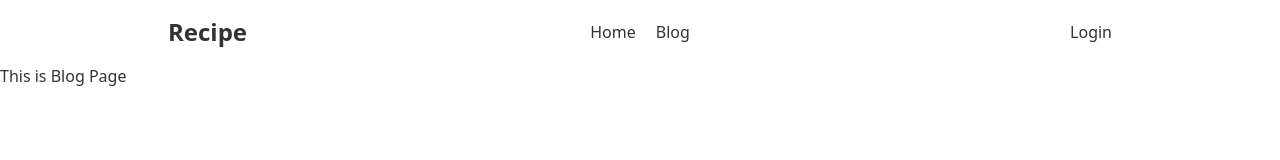
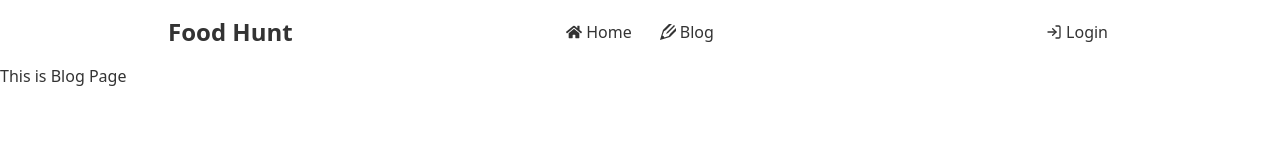
Before and after one commit to Abdur27485/Food-Hunt, a React (Vite) app: page /blog in a window 1280 px wide. Shown: the top 160 px of the page. Built offline with nearby package versions, Linux system fonts and the light colour scheme; no server answers.

Commit message:
edited navbar design

```diff
--- a/package.json
+++ b/package.json
@@ -16,6 +16,7 @@
     "match-sorter": "^6.3.1",
     "react": "^18.2.0",
     "react-dom": "^18.2.0",
+    "react-icons": "^4.8.0",
     "react-router-dom": "^6.11.0",
     "sort-by": "^1.2.0"
   },
--- a/src/components/Navbar/Navbar.jsx
+++ b/src/components/Navbar/Navbar.jsx
@@ -1,6 +1,10 @@
 import React, { useContext } from 'react';
 import { Link } from 'react-router-dom';
 import { AuthContext } from '../../providers/AuthProvider';
+import { FaHome } from "react-icons/fa";
+import { ImPencil2 } from "react-icons/im";
+import { FiLogIn } from "react-icons/fi";
+
 
 const Navbar = () => {
     const { user, logOutUser } = useContext(AuthContext);
@@ -12,11 +16,11 @@ const Navbar = () => {
         <div>
             <div className="navbar bg-base-100 md:w-9/12 mx-auto">
                 <div className="navbar-start">
-                    <h2 className='font-bold text-2xl'>Recipe</h2>
+                    <h2 className='font-bold text-2xl'>Food Hunt</h2>
                 </div>
                 <div className="navbar-center hidden lg:flex gap-x-5">
-                    <Link to='/'>Home</Link>
-                    <Link to='/blog'>Blog</Link>
+                    <Link to='/' className='flex items-center gap-x-1 hover:bg-slate-300 rounded p-1'><FaHome /> Home</Link>
+                    <Link to='/blog' className='flex items-center gap-x-1 hover:bg-slate-300 rounded p-1'><ImPencil2 /> Blog</Link>
                 </div>
                 <div className="navbar-end">
                     {
@@ -29,7 +33,7 @@ const Navbar = () => {
                             <button className="btn ms-3" onClick={handleLogOut}>Log Out</button>
                         </>
                             :
-                            <Link to='/login'>Login</Link>
+                            <Link to='/login'  className='flex items-center gap-x-1 hover:bg-slate-300 rounded p-1'><FiLogIn />Login</Link>
                     }
                 </div>
             </div>
--- a/src/main.jsx
+++ b/src/main.jsx
@@ -29,7 +29,7 @@ const router = createBrowserRouter([
   {
     path: '/chefs/:id',
     element: <Chef></Chef>,
-    loader: ({params}) => fetch(`http://localhost:27485/chefs/${params.id}`)
+    loader: ({ params }) => fetch(`http://localhost:27485/chefs/${params.id}`)
   },
   {
     path: '/blog',
--- a/src/providers/AuthProvider.jsx
+++ b/src/providers/AuthProvider.jsx
@@ -52,7 +52,7 @@ const AuthProvider = ({ children }) => {
         })
 
         return () => {
-            unsubscribe();
+           return unsubscribe();
         }
     },[])
     return (
```
Also changed, not shown: 1 other file (tests, documents, lock files or other folders).
